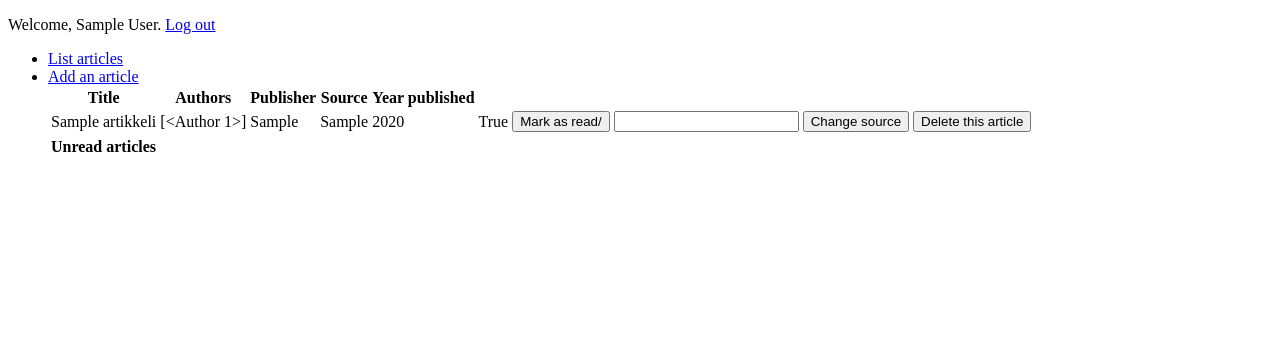
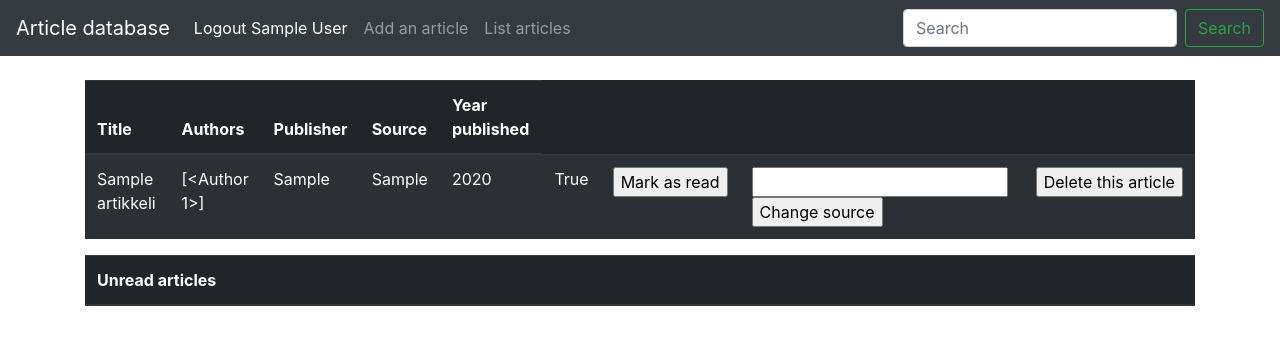
Before and after one commit to puuro-maria/artikkelitietokanta, a Flask app: page /artikkelit in a window 1280 px wide. Shown: the top 345 px of the page. Run offline with Flask 2, Linux system fonts and the light colour scheme; a user stored in the database is signed in; tables that the repository leaves empty hold one stand-in row (values such as "Sample post"); lists and menus that the app fills with data are empty; some libraries are stand-ins or nearby versions.

Commit message:
graafista käyttöliittymää parannettu

```diff
--- a/application/templates/artikkelit/list.html
+++ b/application/templates/artikkelit/list.html
@@ -1,14 +1,17 @@
 {% extends "layout.html" %}
 
 {% block body %}
-  <table>
+<table class="table table-striped table-dark">
+  <thead>
     <tr>
-      <th>Title</th>
-      <th>Authors</th>
-      <th>Publisher</th>
-      <th>Source</th>
-      <th>Year published</th>
+      <th scope="col">Title</th>
+      <th scope="col">Authors</th>
+      <th scope="col">Publisher</th>
+      <th scope="col">Source</th>
+      <th scope="col">Year published</th>
     </tr>
+    </thead>
+    <tbody>
   {% for artikkeli in articles %}
     <tr>
        <td>{{artikkeli.name}}</td>
@@ -18,7 +21,7 @@
        <td>{{artikkeli.year}}</td>
        <td>{{artikkeli.read}}
          <td><form method="POST" action="{{url_for('artikkeli_set_read', artikkeli_id = artikkeli.id)}}">
-           <input type="submit" value="Mark as read/">
+           <input type="submit" value="Mark as read"/>
          </form>
         </td>
        </td>
@@ -35,12 +38,15 @@
             </td>
     </tr>
   {% endfor %}
+  </tbody>
  </table>
 
- <table>
+ <table class="table">
+  <thead class="thead-dark">
    <tr>
-     <th>Unread articles</th>
+     <th scope="col">Unread articles</th>
     </tr>
+    </thead>
    {% for artikkeli in unread_articles %}
    <tr>
      <td>{{artikkeli.name}}</td>
--- a/application/templates/layout.html
+++ b/application/templates/layout.html
@@ -3,26 +3,54 @@
   <head>
     <meta charset="utf-8">
     <title>Article database</title>
+    <link rel="stylesheet" href="https://maxcdn.bootstrapcdn.com/bootstrap/4.0.0/css/bootstrap.min.css" integrity="sha384-Gn5384xqQ1aoWXA+058RXPxPg6fy4IWvTNh0E263XmFcJlSAwiGgFAW/dAiS6JXm" crossorigin="anonymous">
   </head>
 
-  <body>
-    {% if current_user.is_authenticated %}
-    <p>
-    Welcome, {{ current_user.name }}. <a href="{{ url_for('auth_logout') }}">Log out</a>
-    </p>
-    {% else %}
-    <a href="{{ url_for('auth_login') }}">Sign in</a>
-    <a href="{{ url_for('reg_register') }}">Sign up</a>
-    {% endif %}
-    <ul>
-      <li><a href="{{url_for('artikkelit_index')}}">List articles</a></li>
-      <li><a href="{{url_for('artikkelit_form')}}">Add an article</a></li>
+<body>
 
-<body>
+  <nav class="navbar navbar-expand-md navbar-dark bg-dark mb-4">
+    <a class="navbar-brand" href="#">Article database</a>
+    <button class="navbar-toggler" type="button" data-toggle="collapse" data-target="#navbarCollapse" aria-controls="navbarCollapse" aria-expanded="false" aria-label="Toggle navigation">
+      <span class="navbar-toggler-icon"></span>
+    </button>
+    <div class="collapse navbar-collapse" id="navbarCollapse">
+      <ul class="navbar-nav mr-auto">
+        <li class="nav-item active">
+          {% if current_user.is_authenticated %}
+          <a class="nav-link" href="{{ url_for('auth_logout') }}">Logout {{ current_user.name }} </a>
+          {% else %}
+          <a class="nav-link" href="{{ url_for('auth_login') }}">Sign in <span class="sr-only">(current)</span></a>
+        </li>
+        <li class="nav-item active">
+          <a class="nav-link" href="{{ url_for('reg_register') }}">Sign up<span class="sr-only">(current)</span></a>
+        </li>
+        {% endif %}
+        <li class="nav-item">
+          <a class="nav-link" href="{{url_for('artikkelit_form')}}">Add an article</a>
+        </li>
+        <li class="nav-item">
+          <a class="nav-link" href="{{url_for('artikkelit_index')}}">List articles</a>
+        </li>
+      </ul>
+      <form class="form-inline mt-2 mt-md-0">
+
+        <input class="form-control mr-sm-2" type="text" placeholder="Search" aria-label="Search">
+        <button class="btn btn-outline-success my-2 my-sm-0" type="submit">Search</button>
+      </form>
+    </div>
+  </nav>
+
+  <main role="main" class="container">
+    <div class="starter-template">
   {% block body %}
   <p>
     Content.
   </p>
   {% endblock %}
+  </div>
+</main>
+      <script src="https://code.jquery.com/jquery-3.2.1.slim.min.js" integrity="sha384-KJ3o2DKtIkvYIK3UENzmM7KCkRr/rE9/Qpg6aAZGJwFDMVNA/GpGFF93hXpG5KkN" crossorigin="anonymous"></script>
+      <script src="https://cdnjs.cloudflare.com/ajax/libs/popper.js/1.12.9/umd/popper.min.js" integrity="sha384-ApNbgh9B+Y1QKtv3Rn7W3mgPxhU9K/ScQsAP7hUibX39j7fakFPskvXusvfa0b4Q" crossorigin="anonymous"></script>
+      <script src="https://maxcdn.bootstrapcdn.com/bootstrap/4.0.0/js/bootstrap.min.js" integrity="sha384-JZR6Spejh4U02d8jOt6vLEHfe/JQGiRRSQQxSfFWpi1MquVdAyjUar5+76PVCmYl" crossorigin="anonymous"></script>
 </body>
 </html>
```
